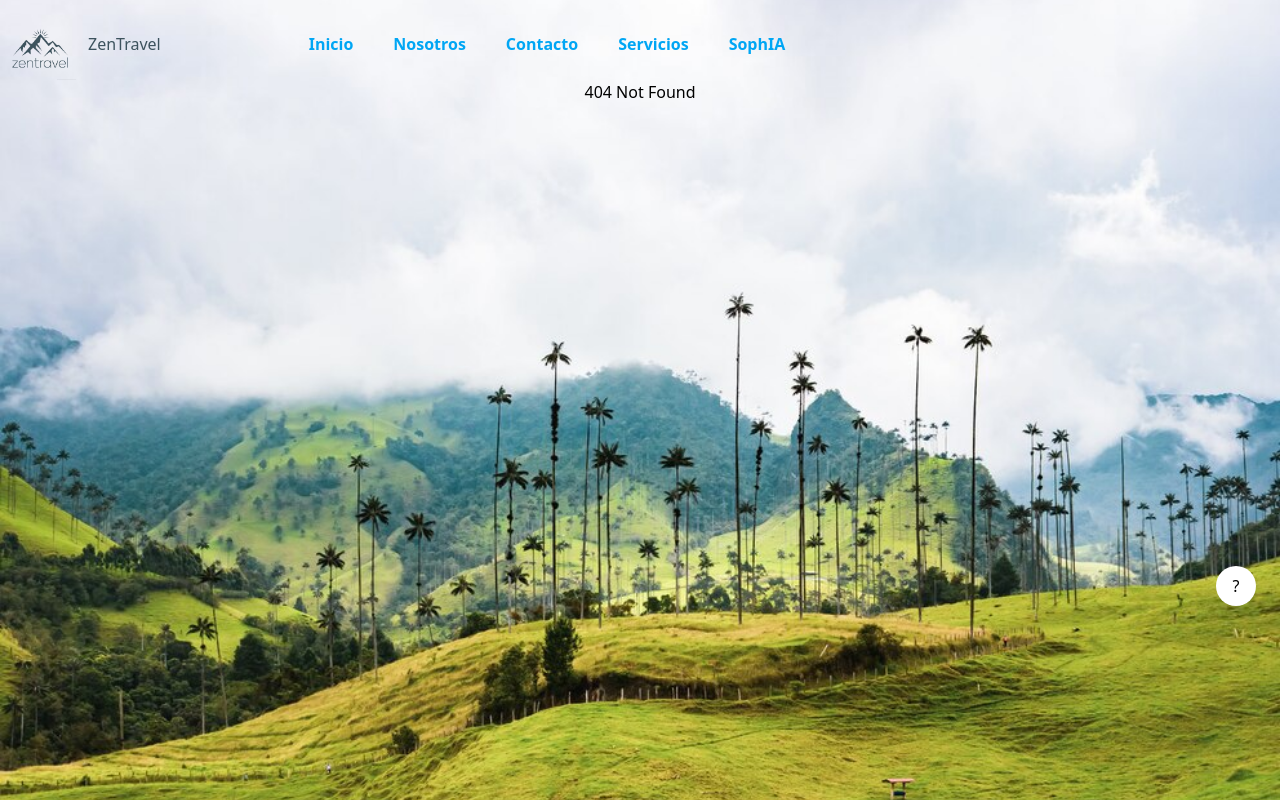
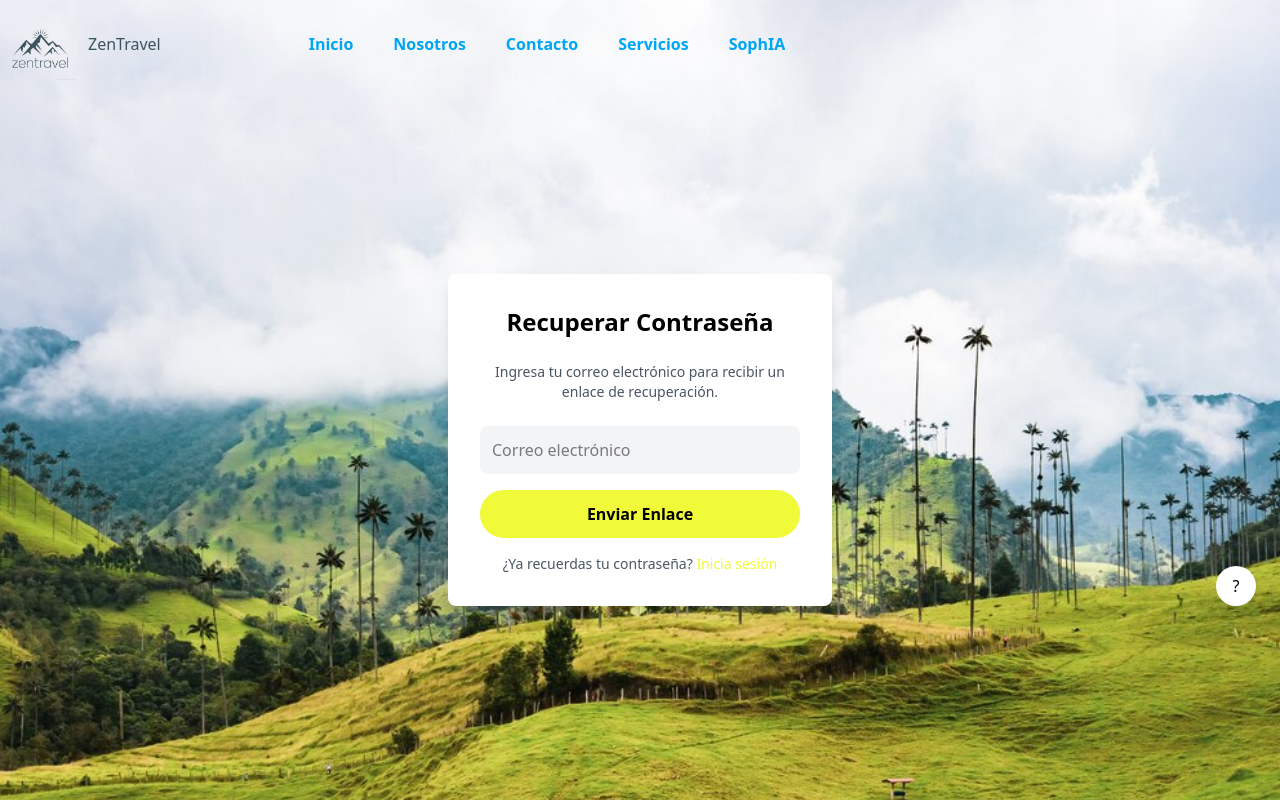
Before and after one commit to juanCaro16/front-end-ZenTravel, a React (Vite) app: page /reset-password in a window 1280 px wide. Before the commit this address had no page. Shown: the top 800 px of the page. Built offline with nearby package versions, Linux system fonts and the light colour scheme.

Commit message:
reset password

```diff
--- a/src/App.jsx
+++ b/src/App.jsx
@@ -9,6 +9,7 @@ import { Contacto } from "./Pages/Contacto/Contacto";
 import { ButtonHelp } from "./Components/ButtonHelp/ButtonHelp";
 import { Soporte } from "./Pages/Soporte/Soporte";
 import { Register } from "./Pages/Register/Register";
+import { ResetPassword } from "./Pages/ResetPassword/ResetPassword";
 
 
 
@@ -25,6 +26,9 @@ export const App = () => {
 
         {/* Ruta para la página de inicio de sesión */}
         <Route path="/login" element={<Login />} />
+
+        {/* Ruta para la página de restablecimiento de contraseña */}
+        <Route path="/reset-password" element={<ResetPassword />} />
 
         {/* Ruta para la página de registro */}
         <Route path="/register" element={<Register />} />
--- a/src/Pages/Login/Login.jsx
+++ b/src/Pages/Login/Login.jsx
@@ -62,6 +62,12 @@ export const Login = () => {
             Regístrate
           </a>
         </p>
+        <p className="text-center text-sm text-gray-600 mt-4">
+          ¿Olvidaste La Contraseña?{' '}
+          <a href="/reset-password" className="text-black hover:underline hover:text-sky-600">
+            Recuperar Contraseña
+          </a>
+        </p>
       </div>
     </div>
   );
--- /dev/null
+++ b/src/Pages/ResetPassword/ResetPassword.jsx
@@ -0,0 +1,59 @@
+import React, { useState } from 'react';
+import axios from 'axios';
+import { useNavigate } from 'react-router-dom';
+
+export const ResetPassword = () => {
+  const [email, setEmail] = useState('');
+  const [errorMsg, setErrorMsg] = useState('');
+  const [successMsg, setSuccessMsg] = useState('');
+  const navigate = useNavigate();
+
+  const handleResetRequest = async (e) => {
+    e.preventDefault();
+    setErrorMsg('');
+    setSuccessMsg('');
+    try {
+      const res = await axios.post('http://localhost:20101/Auth/reset-password', {
+        email,
+      });
+
+      console.log('Enlace enviado:', res.data);
+      setSuccessMsg('Se ha enviado un enlace de recuperación a tu correo.');
+    } catch (err) {
+      console.error('Error al enviar enlace:', err.response?.data || err.message);
+      setErrorMsg('No se pudo enviar el enlace. Verifica el correo e intenta nuevamente.');
+    }
+  };
+
+  return (
+    <div className="flex items-center justify-center h-screen">
+      <div className="bg-white p-8 rounded-lg shadow-lg w-full max-w-sm">
+        <h2 className="text-2xl font-bold text-center mb-6">Recuperar Contraseña</h2>
+        <form onSubmit={handleResetRequest} className="flex flex-col gap-4">
+          <p className="text-sm text-gray-600 text-center mb-2">
+            Ingresa tu correo electrónico para recibir un enlace de recuperación.
+          </p>
+          <input
+            type="email"
+            placeholder="Correo electrónico"
+            className="w-full p-3 rounded-lg outline-none text-black bg-gray-100"
+            value={email}
+            onChange={(e) => setEmail(e.target.value)}
+          />
+          <button
+            type="submit"
+            className="bg-[#F0FA39] text-black font-bold py-3 px-6 rounded-full hover:bg-[#D4E02E] transition-colors"
+          >
+            Enviar Enlace
+          </button>
+        </form>
+        {errorMsg && <p className="text-red-500 text-sm text-center mt-4">{errorMsg}</p>}
+        {successMsg && <p className="text-green-500 text-sm text-center mt-4">{successMsg}</p>}
+        <p className="text-center text-sm text-gray-600 mt-4">
+          ¿Ya recuerdas tu contraseña?{' '}
+          <a href="/login" className="text-[#F0FA39] hover:underline">Inicia sesión</a>
+        </p>
+      </div>
+    </div>
+  );
+};
```
